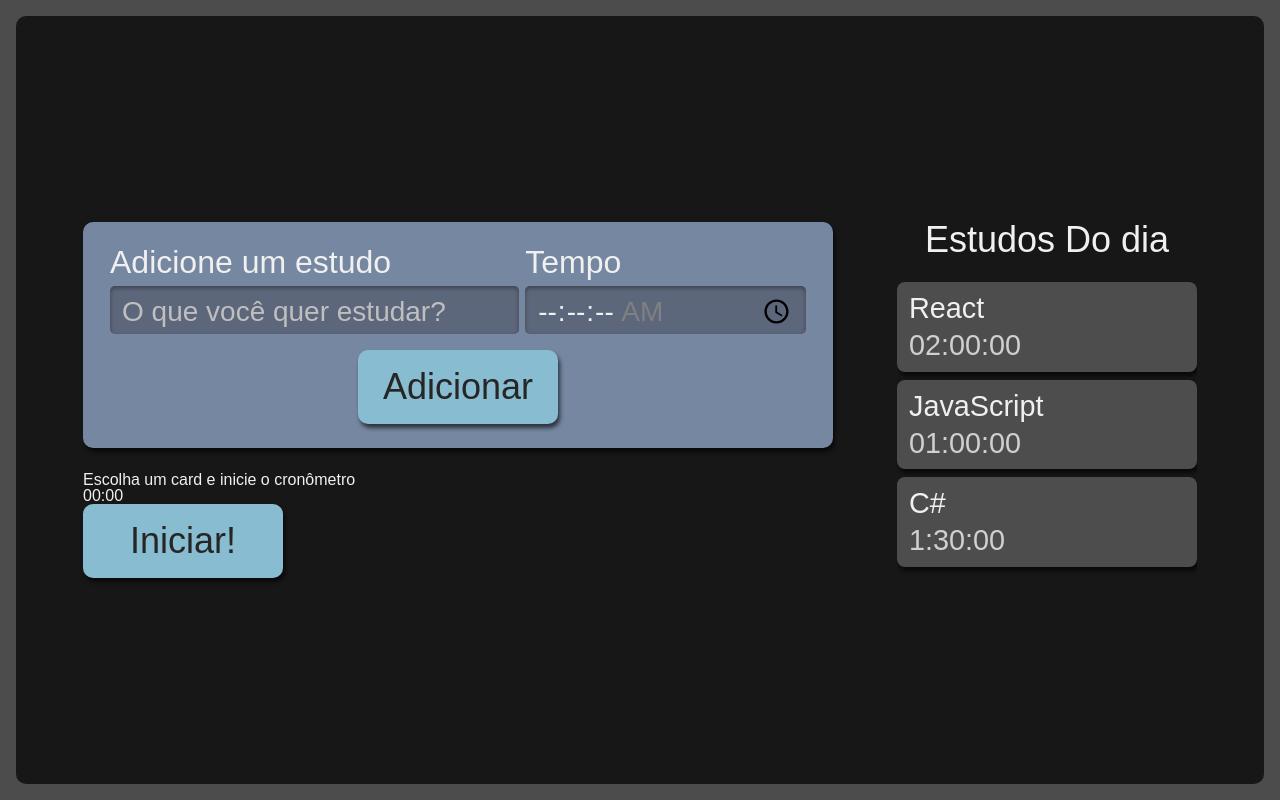
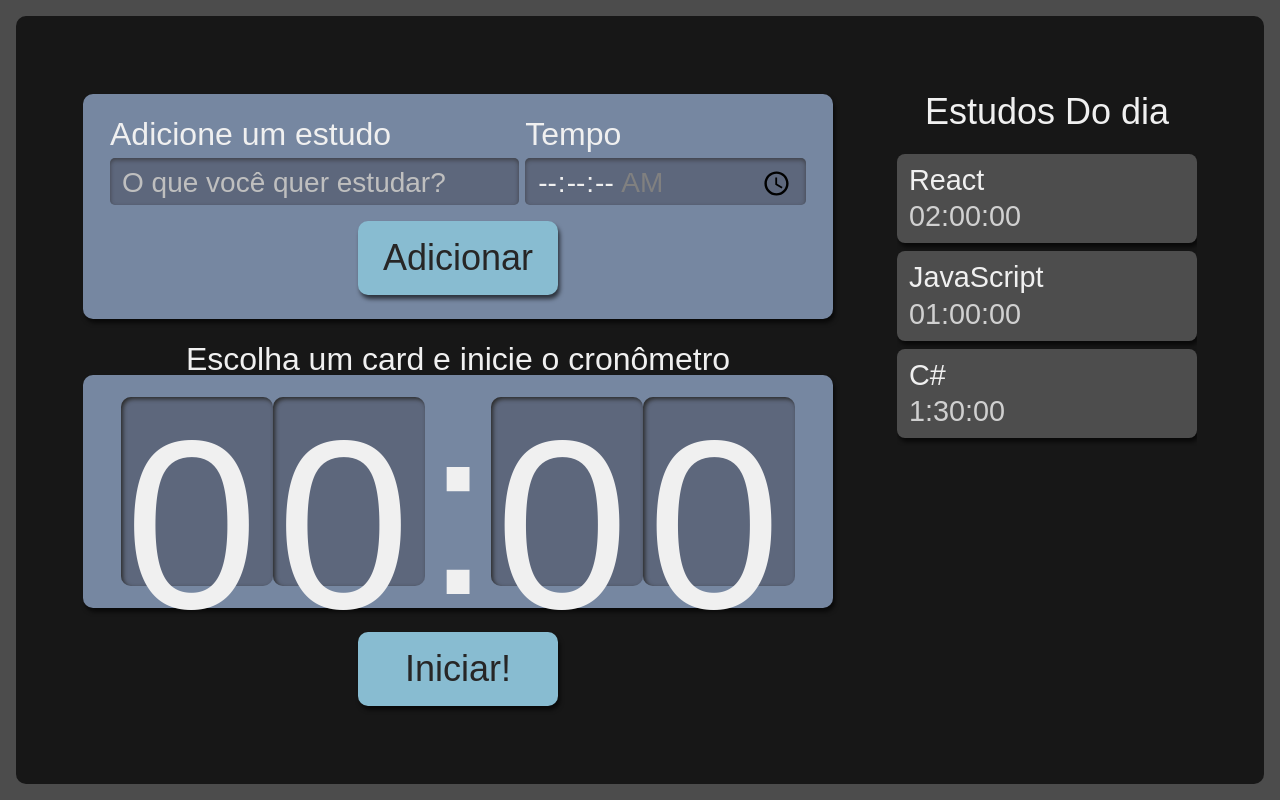
Before and after one commit to bernardo013/studiesReact-web, a React (Create React App) app: page / in a window 1280 px wide. Built offline with nearby package versions, Linux system fonts and the light colour scheme.

Commit message:
atualização de estilo Cronometro

```diff
--- /dev/null
+++ b/src/components/Cronometro/Cronometro.module.scss
@@ -0,0 +1,59 @@
+.cronometro {
+    display: flex;
+    flex-direction: column;
+    align-items: center;
+    grid-area: cronometro;
+
+    .relogioWrapper {
+      align-items: center;
+      background-color: #7687A1;
+      border-radius: 10px;
+      box-shadow: 2px 4px 4px #0000009F;
+      box-sizing: border-box;
+      display: flex;
+      font-size: 5rem;
+      justify-content: center;
+      margin-bottom: 24px;
+      padding: 16px 12px;
+      width: 100%;
+    }
+
+    .titulo {
+      font-size: 2rem;
+    }
+
+    button {
+      background-color: #88bcd1;
+      border-radius: 10px;
+      box-shadow: 2px 4px 4px #0000009F;
+      color: #272626;
+      cursor: pointer;
+      font-size: 1.25rem;
+      padding: 16px;
+      width: 150px;
+
+      &:active {
+        background-color: #7CA6B7;
+        box-shadow: 2px 2px 4px #0000009F inset;
+        cursor: auto;
+      }
+    }
+
+    @media screen and (min-width:1280px) {
+
+      .relogioWrapper{
+        font-size: 15rem;
+      }
+
+      p {
+        font-size: 2rem;
+      }
+
+      button {
+        grid-column-start: span 2;
+        justify-self: center;
+        width: 200px;
+        font-size: 2.25rem;
+      }
+    }
+  }
--- /dev/null
+++ b/src/components/Cronometro/Relogio/Relogio.module.scss
@@ -0,0 +1,21 @@
+.relogioNumero {
+    background-color: #5D677C;
+    box-shadow: 2px 2px 4px #2B2B2B inset;
+    height: 3.6rem;
+    width: 3rem;
+    padding: 8px 4px;
+    border-radius: 10px;
+
+    @media screen and (min-width:1280px) {
+      height: 10.8rem;
+      width: 9rem;
+    }
+  }
+
+  .relogioDivisao {
+    height: 4.2rem;
+
+    @media screen and (min-width:1280px) {
+      height: 12.6rem;
+    }
+  }
--- a/src/components/Cronometro/Relogio/index.tsx
+++ b/src/components/Cronometro/Relogio/index.tsx
@@ -1,13 +1,14 @@
 import React from 'react'
+import Style from './Relogio.module.scss'
 
 const Relogio = () => {
   return (
 <>
-    <span>0</span>
-    <span>0</span>
-    <span>:</span>
-    <span>0</span>
-    <span>0</span>
+    <span className={Style.relogioNumero}>0</span>
+    <span className={Style.relogioNumero}>0</span>
+    <span className={Style.relogioDivisao}>:</span>
+    <span className={Style.relogioNumero}>0</span>
+    <span className={Style.relogioNumero}>0</span>
 </>
   )
 }
--- a/src/components/Cronometro/index.tsx
+++ b/src/components/Cronometro/index.tsx
@@ -1,12 +1,13 @@
 import React from 'react'
 import Botao from '../Button'
 import Relogio from './Relogio'
+import style from './Cronometro.module.scss'
 
 const Cronometro = () => {
   return (
-        <div>
+        <div className={style.cronometro}>
             <p>Escolha um card e inicie o cronômetro</p>
-            <div>
+            <div className={style.relogioWrapper}>
                 <Relogio />
             </div>
             <Botao texto='Iniciar!'/>
```
